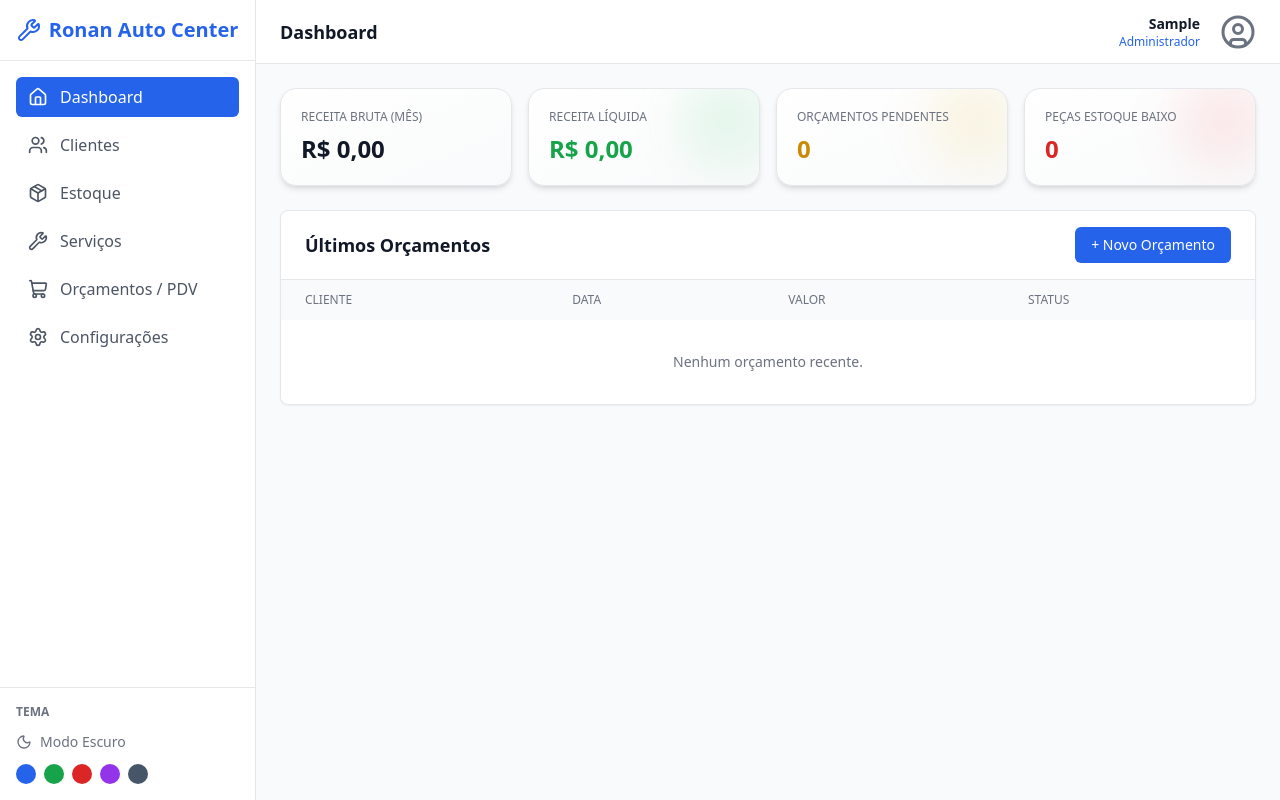
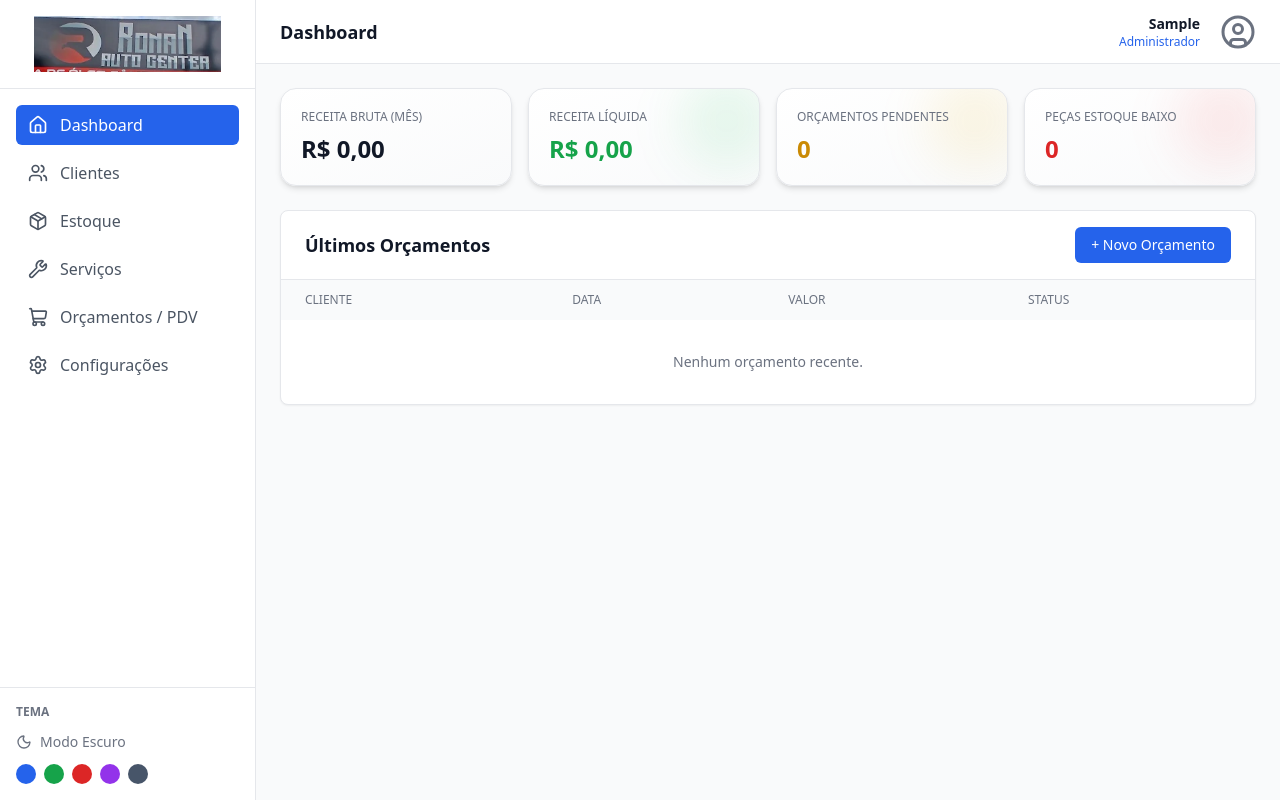
Before and after one commit to MarceloPires1509/ronan-auto-center, a Django app: page / in a window 1280 px wide. Run offline with Django 5.2, Linux system fonts and the light colour scheme; the visitor is signed in with stand-in values (Sample User, id 1); data that the repository does not hold is empty; some libraries are stand-ins or nearby versions.

Commit message:
Restore static logo fallback across all templates

```diff
--- a/templates/base.html
+++ b/templates/base.html
@@ -52,10 +52,7 @@
                 {% if config_global.logo %}
                     <img src="{{ config_global.logo.url }}" alt="{{ config_global.nome_loja }}" class="h-14 object-contain">
                 {% else %}
-                    <h1 class="text-primary font-bold text-xl flex items-center gap-2">
-                        <i data-lucide="wrench" class="w-6 h-6"></i>
-                        {{ config_global.nome_loja|default:'Ronan Auto Center' }}
-                    </h1>
+                    <img src="{% static 'img/logo.png' %}" alt="Ronan Auto Center" class="h-14 object-contain">
                 {% endif %}
             </a>
         </div>
@@ -137,7 +134,7 @@
                     {% if config_global.logo %}
                         <img src="{{ config_global.logo.url }}" alt="{{ config_global.nome_loja }}" class="h-8 object-contain">
                     {% else %}
-                        <div class="font-bold text-primary text-lg">{{ config_global.nome_loja|default:'Ronan Auto Center' }}</div>
+                        <img src="{% static 'img/logo.png' %}" alt="Ronan Auto Center" class="h-8 object-contain">
                     {% endif %}
                 </a>
                 <div class="hidden sm:block font-semibold text-lg text-gray-900 dark:text-white">
--- a/templates/orcamento_print.html
+++ b/templates/orcamento_print.html
@@ -26,7 +26,7 @@
                 {% if config_global.logo %}
                     <img src="{{ config_global.logo.url }}" alt="{{ config_global.nome_loja }}" style="max-height: 80px;" class="mb-2">
                 {% else %}
-                    <h1 class="text-3xl font-bold text-gray-900">{{ config_global.nome_loja|default:'Oficina Padrão' }}</h1>
+                    <img src="{% static 'img/logo.png' %}" alt="Ronan Auto Center" style="max-height: 80px;" class="mb-2">
                 {% endif %}
                 <p class="text-gray-500 mt-2 whitespace-pre-line">{{ config_global.endereco_completo|default:'Endereço não configurado' }}</p>
                 <p class="text-gray-500">Telefone: {{ config_global.telefone|default:'(00) 0000-0000' }}</p>
--- a/templates/registration/login.html
+++ b/templates/registration/login.html
@@ -21,10 +21,7 @@
             {% if config_global.logo %}
                 <img src="{{ config_global.logo.url }}" alt="{{ config_global.nome_loja }}" class="h-24 object-contain">
             {% else %}
-                <h1 class="text-primary font-bold text-2xl flex items-center gap-2">
-                    <i data-lucide="wrench" class="w-8 h-8"></i>
-                    {{ config_global.nome_loja|default:'Ronan Auto Center' }}
-                </h1>
+                <img src="{% static 'img/logo.png' %}" alt="Ronan Auto Center" class="h-24 object-contain">
             {% endif %}
         </div>
 
```
